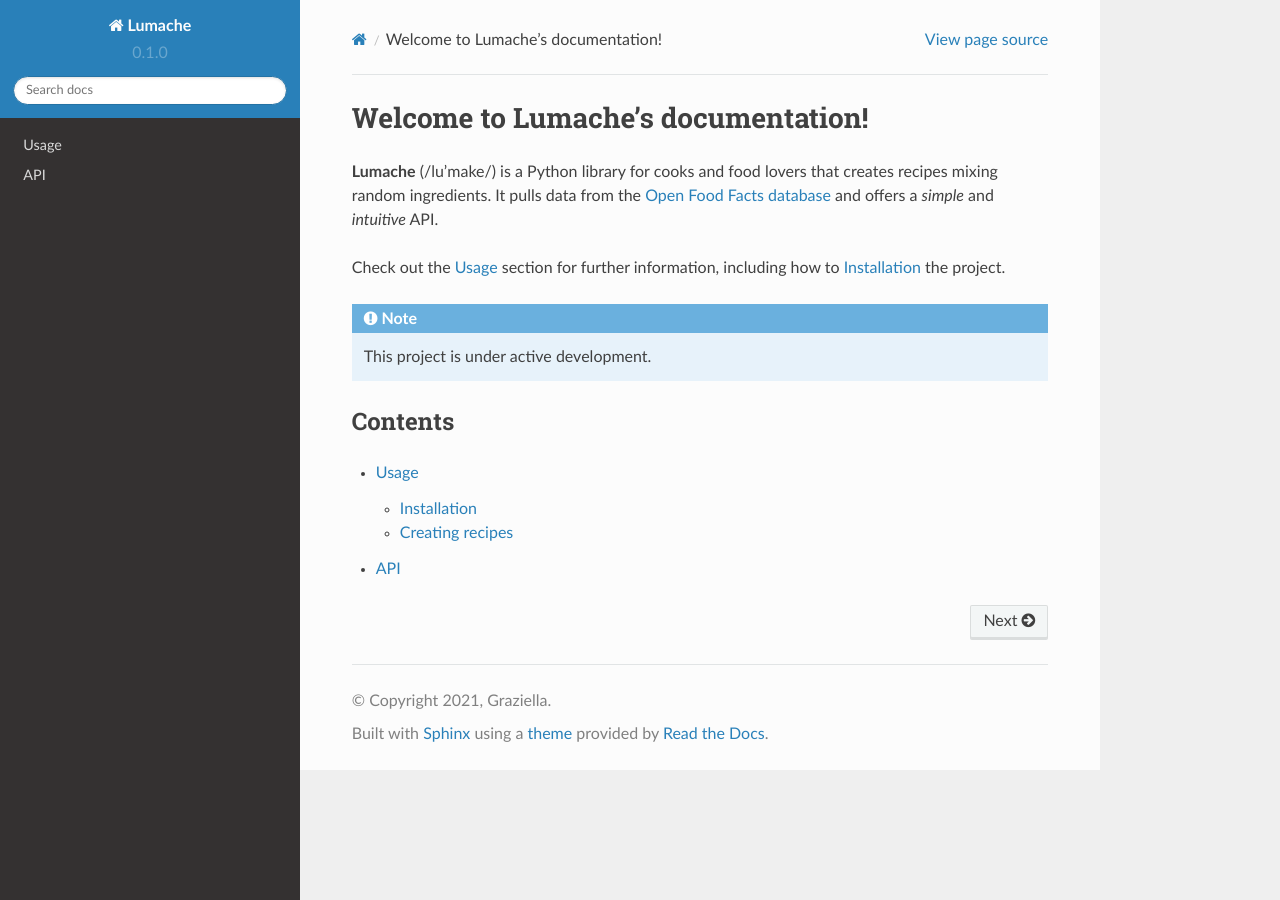
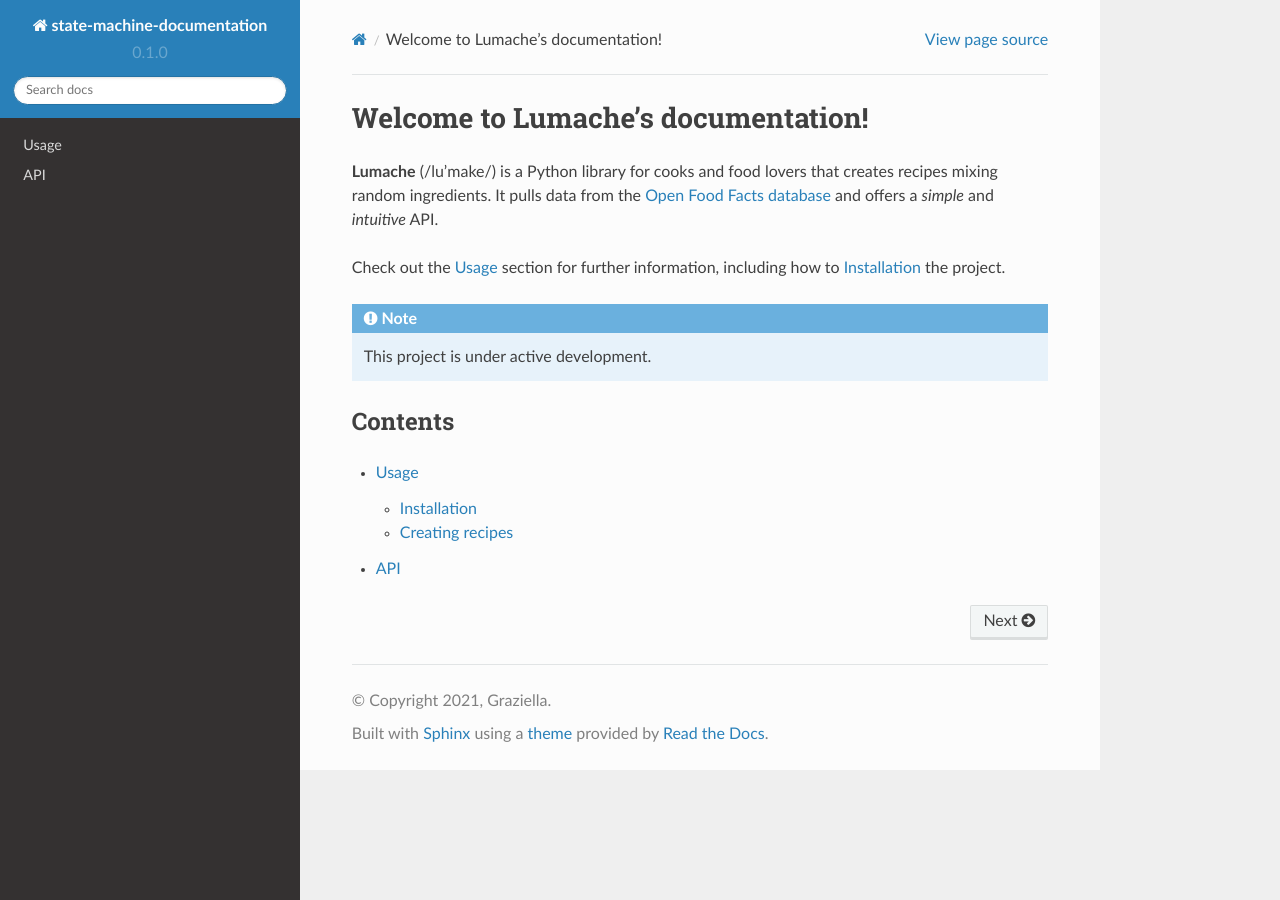
Before and after one commit to dionatangonsalves/state-machine-doc, a Sphinx documentation site: the page built from docs/source/index.rst, in a window 1280 px wide. Built offline with Sphinx 7.4.7 and the Read the Docs theme 2.0.0, drawn with Linux system fonts in a browser that asks for light colours.

Commit message:
Update conf.py

```diff
--- a/docs/source/conf.py
+++ b/docs/source/conf.py
@@ -2,7 +2,7 @@
 
 # -- Project information
 
-project = 'Lumache'
+project = 'state-machine-documentation'
 copyright = '2021, Graziella'
 author = 'Graziella'
 
```
